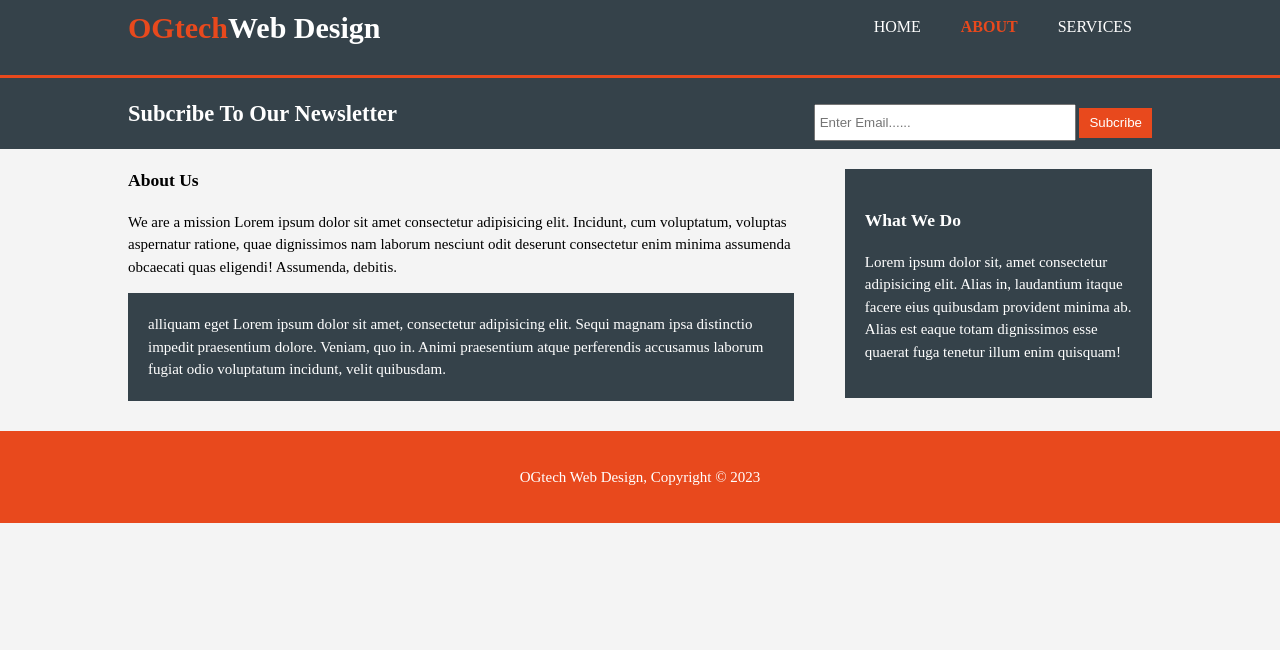
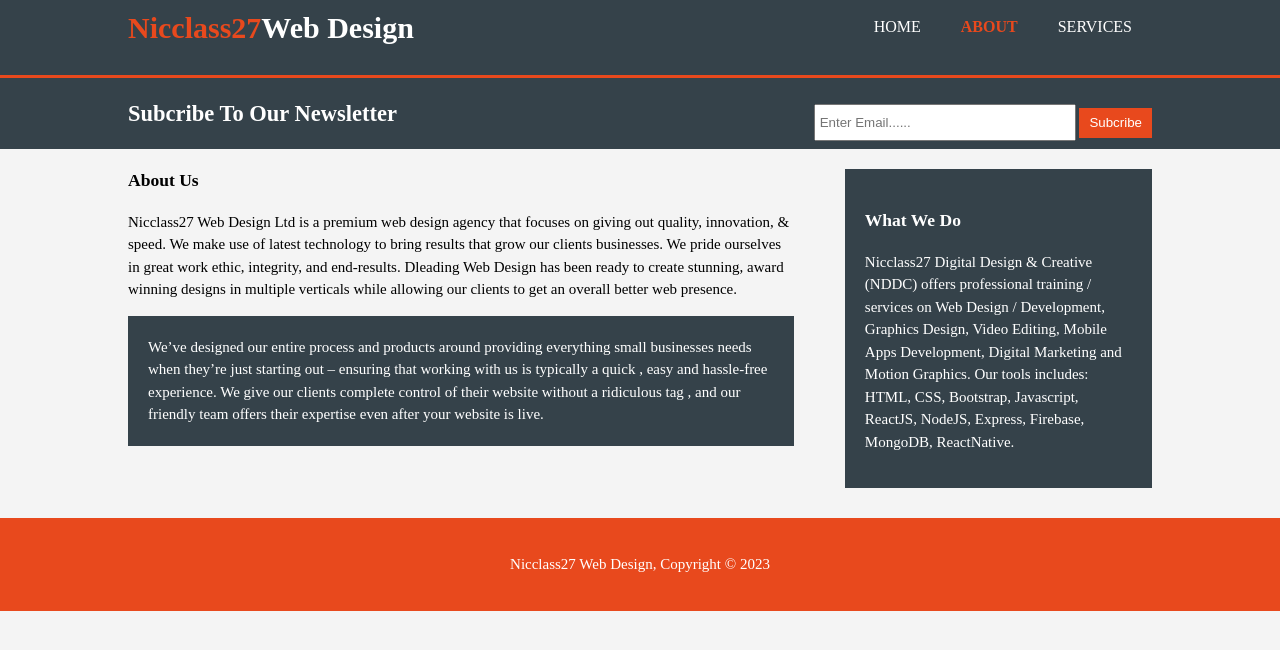
Before and after one commit to Nicclass27/digital, a plain HTML site: page About.html in a window 1280 px wide. Drawn offline with Linux system fonts and the light colour scheme.

Commit message:
Update About.html

```diff
--- a/About.html
+++ b/About.html
@@ -11,7 +11,7 @@
             <header>
                 <div class="container">
                     <div id="branding">
-                        <h1><span class="highlight">OGtech</span>Web Design</h1>
+                        <h1><span class="highlight">Nicclass27</span>Web Design</h1>
 
                     </div>
 
@@ -40,17 +40,16 @@
             <div class="container">
                 <article id="main-col">
                     <h1 class="page-tittle">About Us</h1>
-                    <p>We are a mission Lorem ipsum dolor sit amet consectetur adipisicing elit. Incidunt, cum voluptatum, voluptas aspernatur ratione, quae dignissimos nam laborum nesciunt odit deserunt consectetur enim minima assumenda obcaecati quas eligendi! Assumenda, debitis. </p>
+                    <p>Nicclass27 Web Design Ltd is a premium web design agency that focuses on giving out quality, innovation, & speed. We make use of latest technology to bring results that grow our clients businesses. We pride ourselves in great work ethic, integrity, and end-results. Dleading Web Design has been ready to create stunning, award winning designs in multiple verticals while allowing our clients to get an overall better web presence.</p>
 
                     <p class="dark">
-                        alliquam eget Lorem ipsum dolor sit amet, consectetur adipisicing elit. Sequi magnam ipsa distinctio impedit praesentium dolore. Veniam, quo in. Animi praesentium atque perferendis accusamus laborum fugiat odio voluptatum incidunt, velit quibusdam.
-                    </p>
+                        We’ve designed our entire process and products around providing everything small businesses needs when they’re just starting out – ensuring that working with us is typically a quick , easy and hassle-free experience. We give our clients complete control of their website without a ridiculous tag , and our friendly team offers their expertise even after your website is live.</p>
                 </article>
 
                 <aside id="sidebar">
                     <div class="dark">
                         <h3>What We Do</h3>
-                        <p>Lorem ipsum dolor sit, amet consectetur adipisicing elit. Alias in, laudantium itaque facere eius quibusdam provident minima ab. Alias est eaque totam dignissimos esse quaerat fuga tenetur illum enim quisquam!</p>
+                        <p>Nicclass27 Digital Design & Creative (NDDC) offers professional training / services on Web Design / Development, Graphics Design, Video Editing, Mobile Apps Development, Digital Marketing and Motion Graphics. Our tools includes: HTML, CSS, Bootstrap, Javascript, ReactJS, NodeJS, Express, Firebase, MongoDB, ReactNative.</p>
 
                     </div>
                 </aside>
@@ -58,7 +57,7 @@
             </section>
 
             <footer>
-                <p>OGtech Web Design, Copyright &copy; 2023</p>
+                <p>Nicclass27 Web Design, Copyright &copy; 2023</p>
             </footer>
         </body>
 </html>
```
